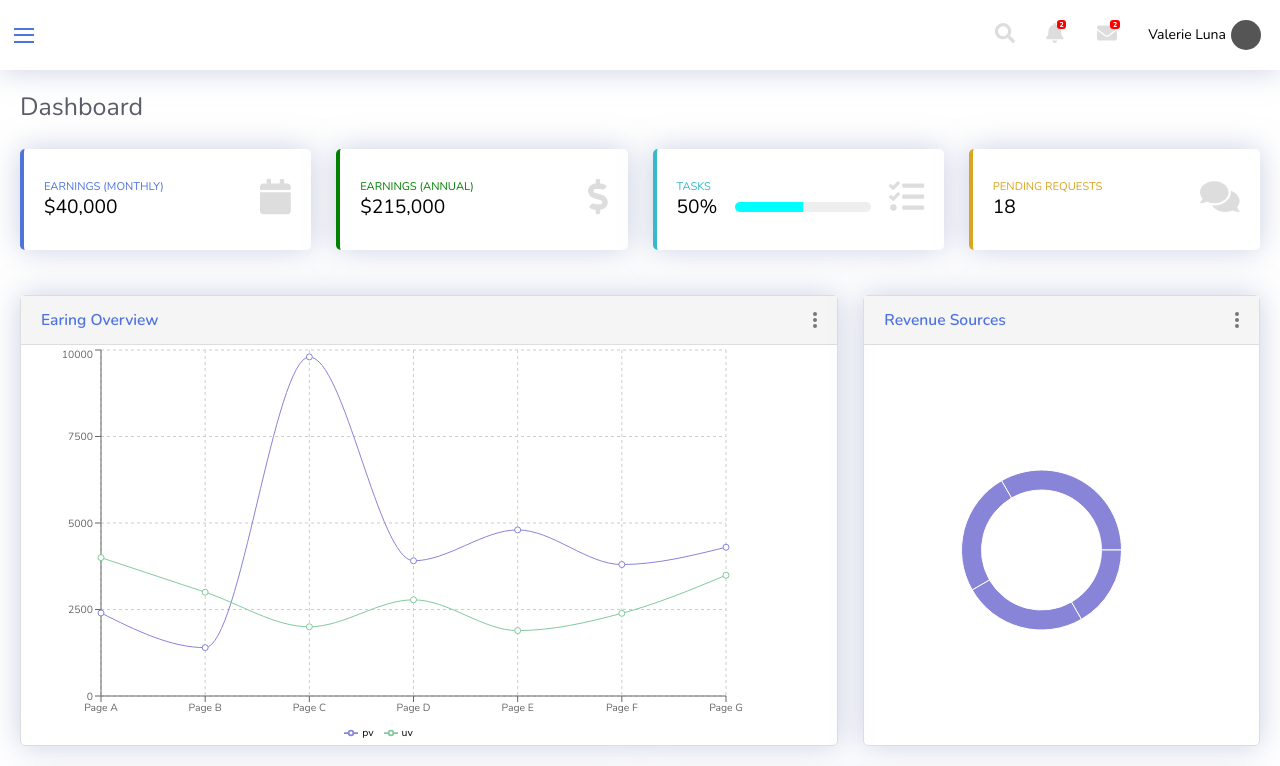
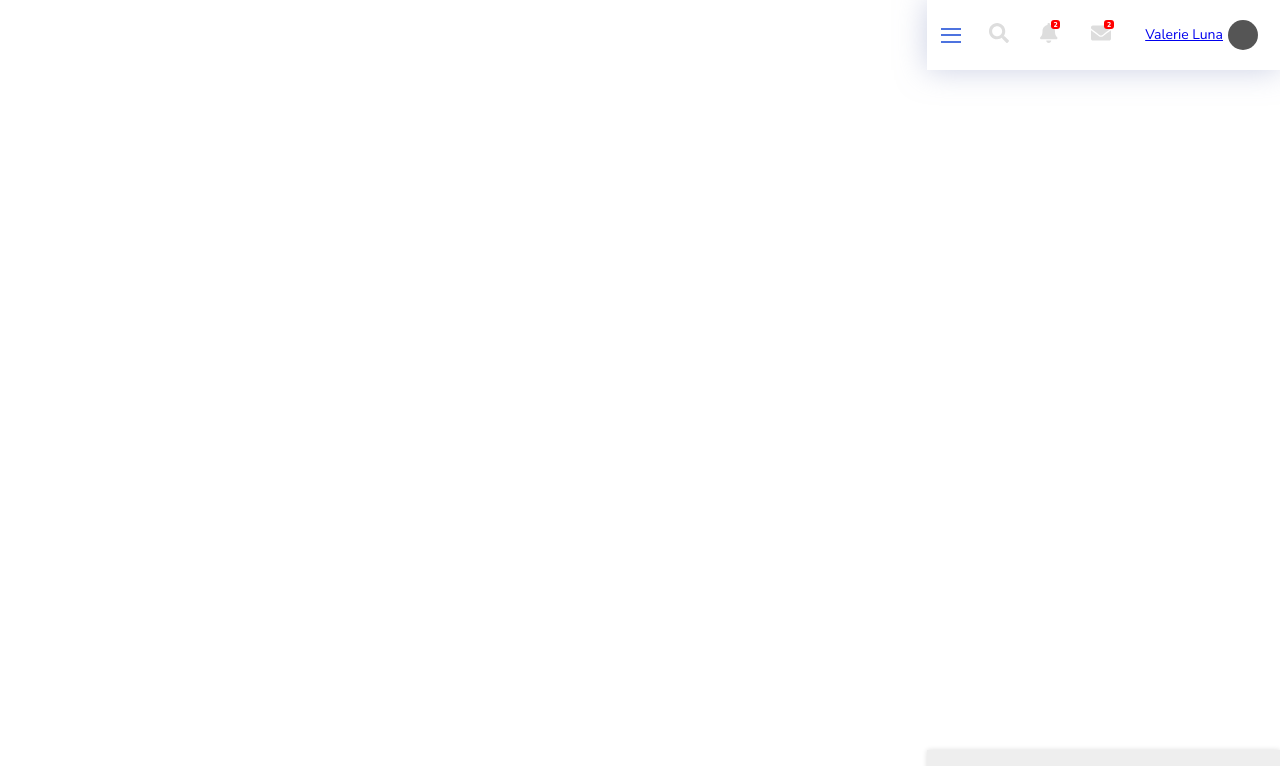
Before and after one commit to RobertLigman/sb-admin-2-clone, a React (Create React App) app: page /Blank in a window 1280 px wide. Shown: the top 766 px of the page. Built offline with nearby package versions, Linux system fonts and the light colour scheme.

Commit message:
add blank sub-page and fix avatar dropdown

```diff
--- a/src/App.js
+++ b/src/App.js
@@ -11,6 +11,7 @@ import DataTable from "./components/DataTable/DataTable";
 import NotFound from "./components/404/NotFound";
 import Login from "./components/Login/Login";
 import Register from "./components/Register/Register";
+import Blank from "./components/blank/Blank";
 function App() {
   const [sideNav, setSideNav] = useState(false);
 
@@ -32,6 +33,7 @@ function App() {
         isSideNavOpen={sideNav}
         // setMarginLeft={sideNav ? "var(--side-nav-width)" : null}
       />
+
       {sideNav && <SideNav click={toggleNav} />}
 
       <Switch>
@@ -41,11 +43,16 @@ function App() {
         <Route path="/404" exact>
           <NotFound />
         </Route>
+
         <Route path="/Login">
           <Login />
         </Route>
+
         <Route path="/Register">
           <Register />
+        </Route>
+        <Route path="/Blank">
+          <Blank />
         </Route>
         <Route path="/">
           <Main
--- a/src/components/Main.js
+++ b/src/components/Main.js
@@ -116,7 +116,7 @@ const Illustration = {
     "Consequatur voluptatum cum hic veritatis voluptatem neque inventore molestiae eos at voluptates Lorem ipsum, dolor sit amet consectetur adipisicing elit. Consequatur voluptatum cum hic veritatis voluptatem neque inventore molestiae eos at voluptates Lorem ipsum, dolor sit amet consectetur adipisicing elit.",
   image: {
     src: image,
-    alt: "cycki",
+    alt: "xx",
   },
 };
 
--- a/src/components/MainHeader.js
+++ b/src/components/MainHeader.js
@@ -120,9 +120,12 @@ const MainHeader = (props) => {
           </div>
         </li>
         <li className="header-list-item ">
-          <div className="account" onClick={toggleAccountMenu}>
+          <Link to="/" className="test">
+            <div className="account">
               <p> Valerie Luna </p> <div className="avatar-image"></div>
-            <ul className={`${isOpen && "active"} dropdown-menu`}>
+            </div>
+          </Link>
+          <ul className="test-dropdown">
             <li>
               <Link to="/profile"> Profile </Link>
             </li>
@@ -138,7 +141,8 @@ const MainHeader = (props) => {
               </Link>
             </li>
           </ul>
-          </div>
+
+          {/* onClick={toggleAccountMenu} */}
         </li>
       </ul>
     </header>
--- /dev/null
+++ b/src/components/blank/Blank.js
@@ -0,0 +1,5 @@
+import React from "react";
+const Blank = () => {
+  return <div></div>;
+};
+export default Blank;
```
Lines whose indentation alone changed are shown as unchanged.
